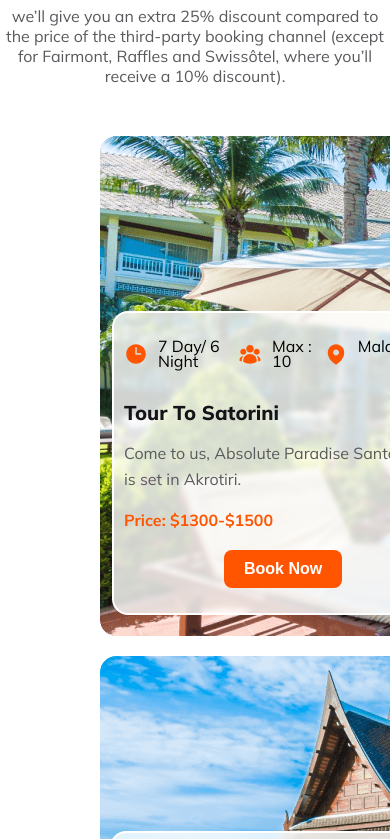
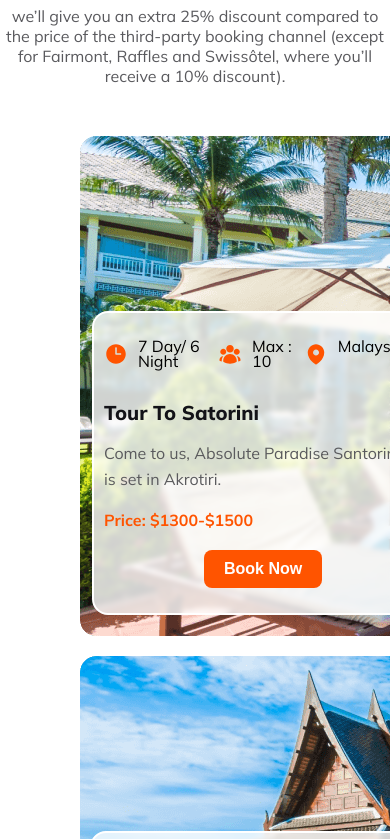
Before and after one commit to Sanjida917/Assignment-02, a plain HTML site: page index.html in a window 390 px wide. Shown: the part 4620-5459 px from the top of the page. Drawn offline with Linux system fonts and the light colour scheme; files whose address does not match are found by name.

Commit message:
corrected

```diff
--- a/styles/fashion.css
+++ b/styles/fashion.css
@@ -865,7 +865,7 @@ body {
         margin: 0 auto;
 
         position: relative;
-        left: 100px;
+        left: 80px;
     }
 
     .book-btn{
```
